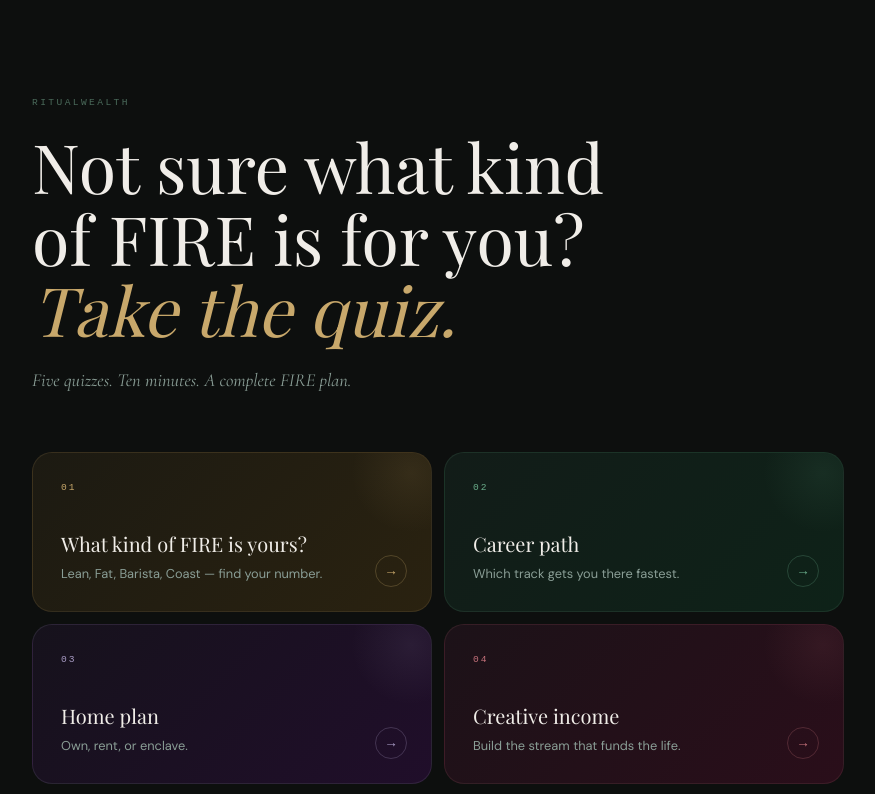
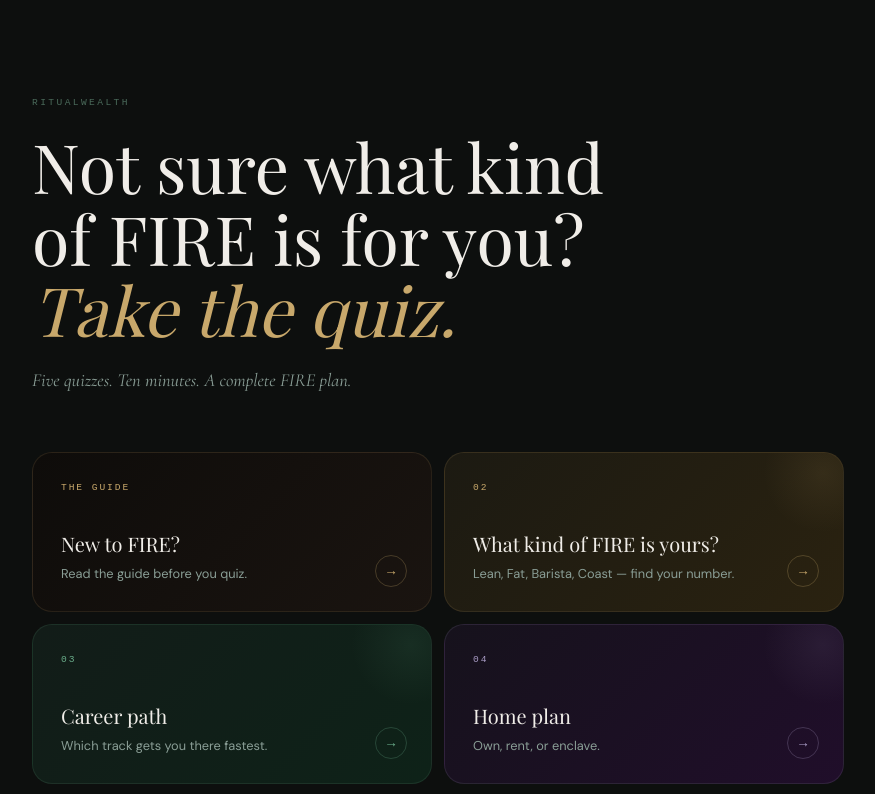
Before and after one commit to thevillanelle/ritualwealth, a React (Vite) app: page / in a window 1280 px wide. Shown: the top 794 px of the page, without its empty margins (202-1077 px from the left). Built offline with nearby package versions, Linux system fonts and the light colour scheme; no server answers; a web font is replaced by a local one.

Commit message:
fix: move explainer tile first, restore quiz tiles

```diff
--- a/src/pages/Welcome.jsx
+++ b/src/pages/Welcome.jsx
@@ -148,11 +148,8 @@ export default function Welcome() {
           marginBottom: '2.5rem',
         }}>
           <Dashboard />
-          {QUIZZES.map((q, i) => (
-            <QuizTile key={q.slug} quiz={q} index={i} />
-          ))}
 
-          {/* Explainer tile */}
+          {/* Explainer tile — first */}
           <Link to="/what-is-fire" style={{ textDecoration: 'none', gridColumn: 'span 1' }}>
             <motion.div
               initial={{ opacity: 0, y: 16 }} animate={{ opacity: 1, y: 0 }} transition={{ delay: 0.35 }}
@@ -185,6 +182,10 @@ export default function Welcome() {
               </div>
             </motion.div>
           </Link>
+
+          {QUIZZES.map((q, i) => (
+            <QuizTile key={q.slug} quiz={q} index={i + 1} />
+          ))}
         </div>
 
         {/* CTAs */}
```
